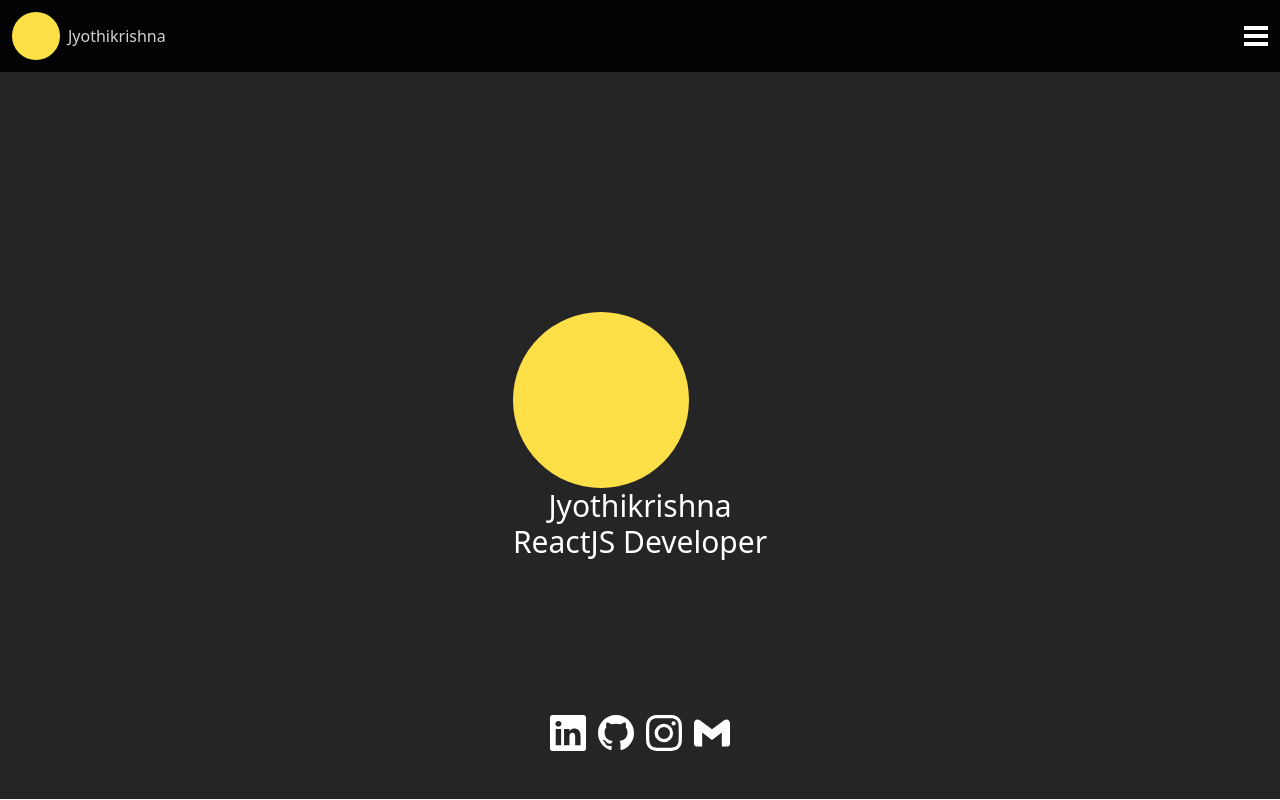
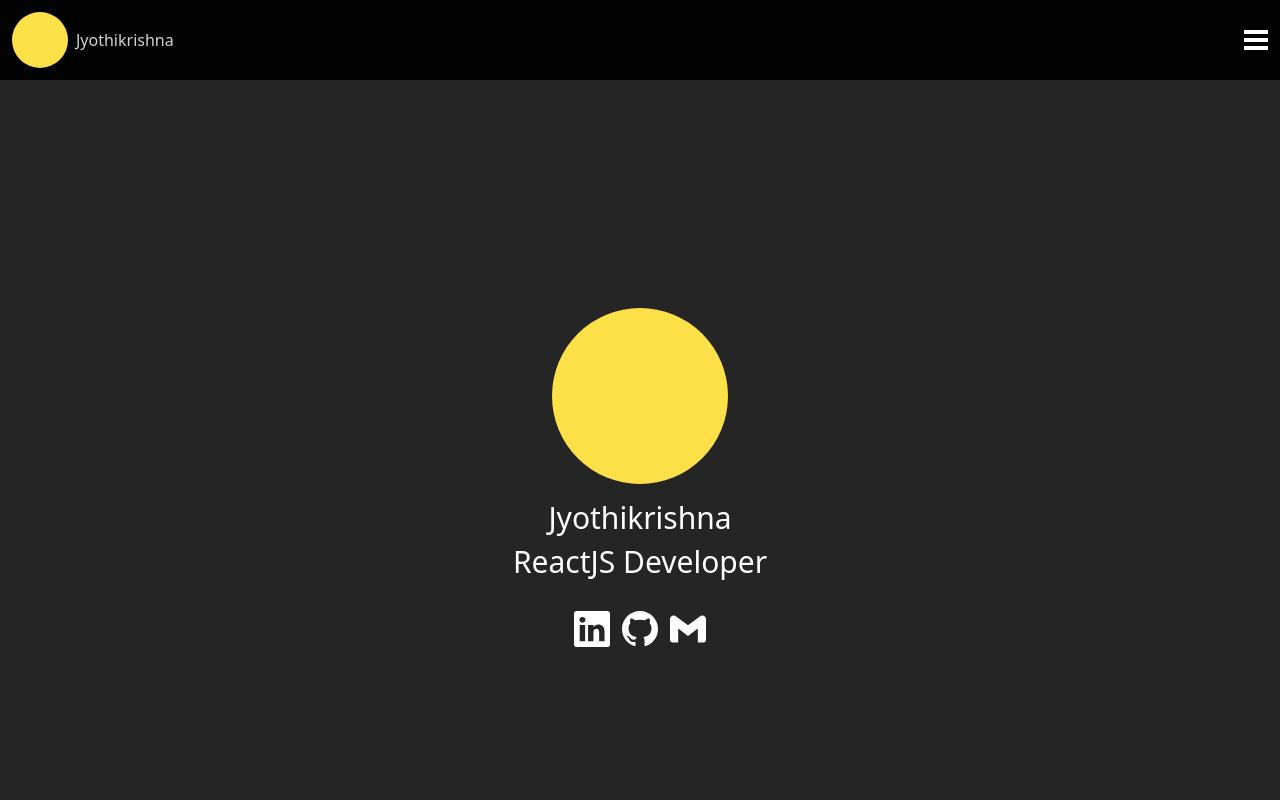
Before and after one commit to bhendi-boi/portfolio, a React (Vite) app: page / in a window 1280 px wide. Shown: the top 800 px of the page. Built offline with nearby package versions, Linux system fonts and the light colour scheme.

Commit message:
nav and intro fixed

```diff
--- a/src/components/Intro.jsx
+++ b/src/components/Intro.jsx
@@ -4,10 +4,10 @@ import { SiGmail } from "react-icons/si";
 const Intro = () => {
   return (
     <section className="h-[calc(100vh-4.5rem)] flex flex-col items-center gap-4 bg-intro-background border-b border-slate-50 relative">
-      <div className="my-auto">
+      <div className="my-auto flex flex-col items-center gap-4">
         <figure className="h-44 w-44 bg-yellow-300 rounded-full"></figure>
         <div>
-          <p className="font-medium capitalize text-center text-3xl text-white">
+          <p className="font-medium capitalize text-center text-3xl text-white pb-2">
             Jyothikrishna
           </p>
           <p className="font-medium capitalize text-center text-3xl text-white">
@@ -15,24 +15,22 @@ const Intro = () => {
           </p>
         </div>
       </div>
-      <ul className="absolute bottom-12 flex gap-3">
+      <ul className="absolute bottom-[20vh] flex gap-3">
         <li>
-          <a href="">
+          <a
+            target="_blank"
+            href="https://www.linkedin.com/in/jyothikrishna-sajja-96bb45226/"
+          >
             <BsLinkedin size={36} color="white" />
           </a>
         </li>
         <li>
-          <a href="https://github.com/bhendi-boi">
+          <a target="_blank" href="https://github.com/bhendi-boi">
             <BsGithub size={36} color="white" />
           </a>
         </li>
         <li>
-          <a href="https://www.instagram.com/kittusjk/">
-            <BsInstagram size={36} color="white" />
-          </a>
-        </li>
-        <li>
-          <a href="https://www.google.com">
+          <a target="_blank" href="https://www.google.com">
             <SiGmail size={36} color="white" />
           </a>
         </li>
--- a/src/components/Nav.jsx
+++ b/src/components/Nav.jsx
@@ -7,10 +7,10 @@ const Nav = () => {
   };
 
   return (
-    <nav className="sticky top-0 left-0 py-3 z-50 bg-nav-background">
-      <div className="grid grid-cols-2">
+    <nav className="h-20 sticky top-0 left-0 py-3 z-50 bg-nav-background backdrop-blur">
+      <div className="flex items-center">
         <div className="flex mx-3 items-center gap-2 text-logo-text">
-          <figure className="w-12 h-12 bg-yellow-300 rounded-[50%]">
+          <figure className="w-14 h-14 bg-yellow-300 rounded-full">
             {/* <!-- icon for my name --> */}
           </figure>
           <h1>Jyothikrishna</h1>
@@ -31,7 +31,7 @@ const Nav = () => {
         </div>
       </div>
       {visible && (
-        <div className="sticky top-16 left-0 z-10 px-2">
+        <div className="sticky top-16 left-0 z-10 px-2 bg-nav-background">
           <ul className="list-none">
             <li className="capitalize mx-2 my-3 cursor-pointer opacity-60 font-semibold text-lg text-logo-text hover:opacity-100 focus:opacity-100 transition-opacity duration-500">
               skills
@@ -42,7 +42,7 @@ const Nav = () => {
             <li className="capitalize mx-2 my-3 cursor-pointer opacity-60 font-semibold text-lg text-logo-text hover:opacity-100 focus:opacity-100 transition-opacity duration-500">
               accomplishments
             </li>
-            <li className="capitalize mx-2 my-3 cursor-pointer opacity-60 font-semibold text-lg text-logo-text hover:opacity-100 focus:opacity-100 transition-opacity duration-500">
+            <li className="capitalize mx-2 my-3 cursor-pointer opacity-60 font-semibold text-lg text-logo-text hover:opacity-100 focus:opacity-100 transition-opacity duration-500 pb-3">
               contact
             </li>
           </ul>
```
